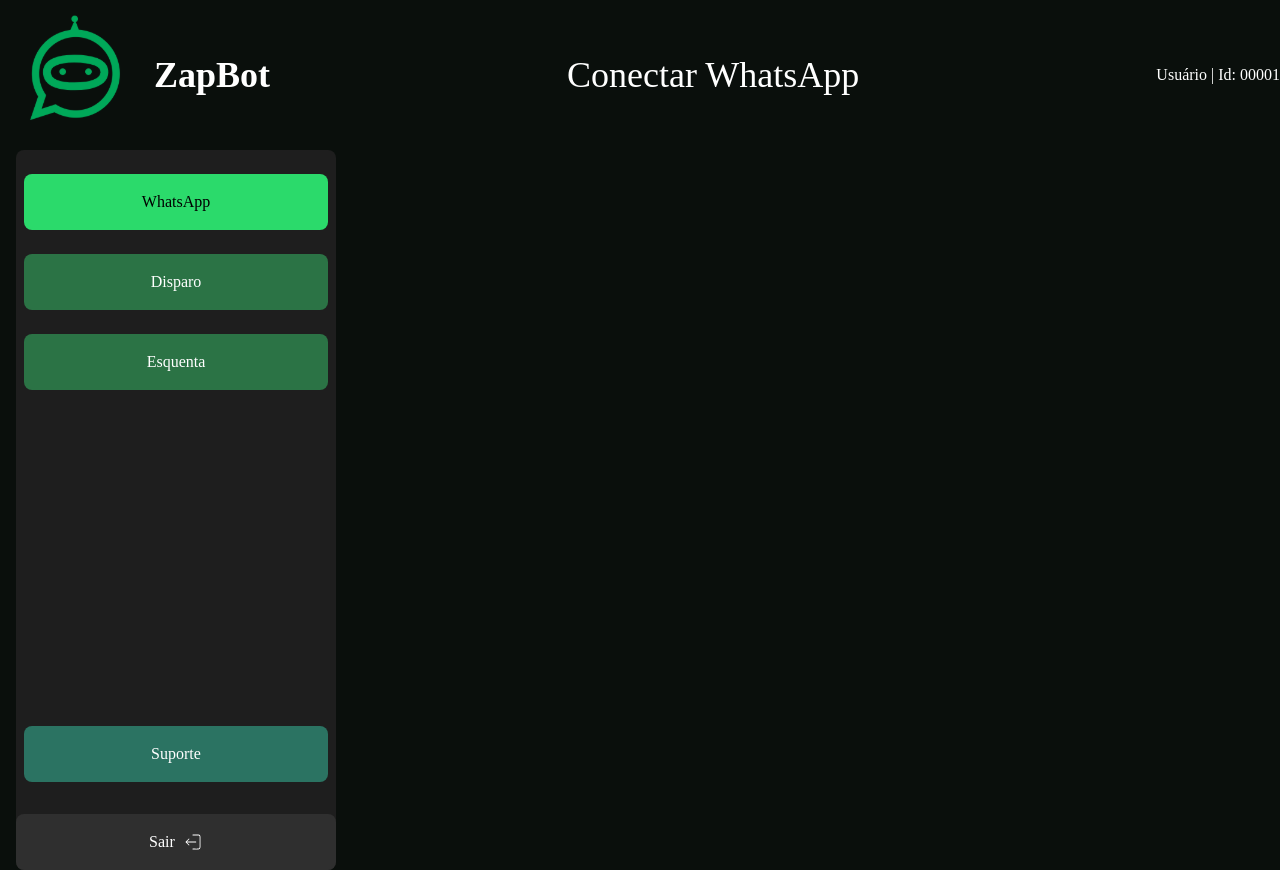
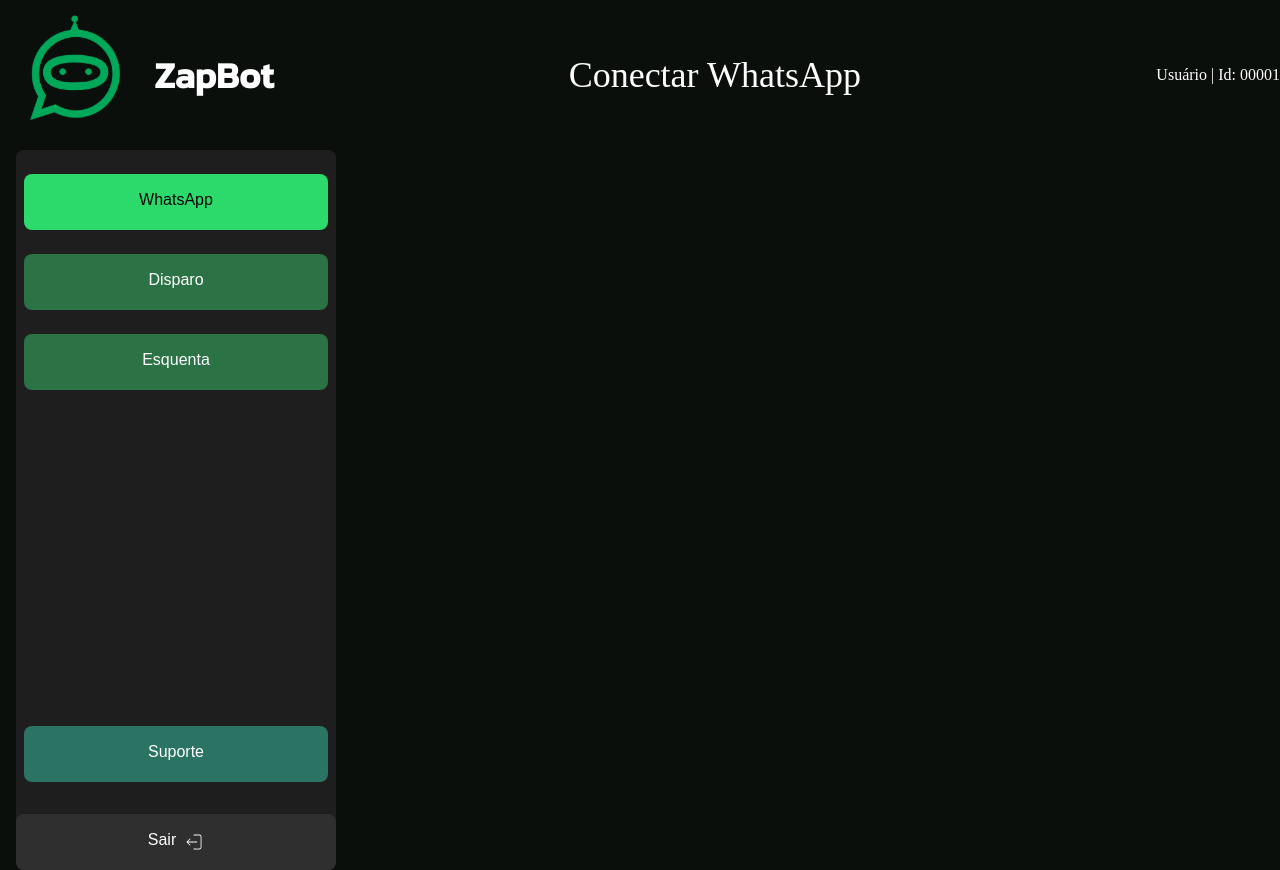
Before and after one commit to RoBruns/PontoConnect, a Next.js app in the folder web/: page / in a window 1280 px wide. Built offline with nearby package versions, Linux system fonts and the light colour scheme.

Commit message:
feat: updated left menu fonts

```diff
--- a/web/src/app/login/page.tsx
+++ b/web/src/app/login/page.tsx
@@ -1,35 +1,60 @@
-export default function Login() {
-    const inputClass = "mb-[50px] rounded-xl outline-none h-[40px] w-[400px] p-2 text-gray-900 focus:border-green-600 focus:border-2 transition ease-in-out"
-    const buttonClass = "text-lg rounded-xl p-1 flex w-[200px] justify-center pt-[6px] bg-green-primary text-gray-900 hover:bg-green-600 hover:scale-105 transition ease-in-out"
+import { Logo } from "@/components/Logo";
 
+export default function page() {
+    const inputClass =
+        "mb-[50px] rounded-xl outline-none h-[40px] w-[400px] p-2 text-gray-900 focus:border-green-600 focus:border-2 transition ease-in-out";
+    const buttonClass =
+        "text-lg rounded-xl p-1 flex w-[200px] justify-center pt-[6px] bg-green-primary text-gray-900 hover:bg-green-600 hover:scale-105 transition ease-in-out";
 
     return (
+        <>
+            <Logo />
             <div className="h-[75%] w-full flex flex-col items-center justify-center">
                 <div className="w-[720px] h-[540px] bg-green-dark rounded-[15px] text-gray-50">
                     <form
                         action="/submit-your-login-form"
                         className="flex-col items-center justify-center flex h-[540px] p-40 font-sans"
-                    method="post">
-
+                        method="post"
+                    >
                         <div className="flex items-start flex-col ">
                             <label htmlFor="username">Login</label>
-                        <input className={inputClass} type="text" id="username" name="username" required />
+                            <input
+                                className={inputClass}
+                                type="text"
+                                id="username"
+                                name="username"
+                                required
+                            />
                         </div>
                         <div className="flex items-start flex-col">
                             <label htmlFor="password">Senha</label>
-                        <input className={inputClass} type="password" id="password" name="password" required />
+                            <input
+                                className={inputClass}
+                                type="password"
+                                id="password"
+                                name="password"
+                                required
+                            />
                         </div>
                         <div className="mt-5">
-                        <button className={buttonClass} type="submit">Conectar-se</button>
+                            <button className={buttonClass} type="submit">
+                                Conectar-se
+                            </button>
                         </div>
-
                     </form>
                 </div>
                 <div className="items-start w-[720px] text-gray-50">
                     <p className="pl-5 pt-1 font-sans">
-                    <a className="hover:underline" href="#">Termos de uso</a> |{" "}
-                    <a className="hover:underline" href="#">Contato</a></p>
+                        <a className="hover:underline" href="#">
+                            Termos de uso
+                        </a>{" "}
+                        |{" "}
+                        <a className="hover:underline" href="#">
+                            Contato
+                        </a>
+                    </p>
                 </div>
             </div>
-    )
+        </>
+    );
 }
--- a/web/src/components/Header.tsx
+++ /dev/null
@@ -1,18 +0,0 @@
-import Image from 'next/image';
-
-
-export default function Header() {
-    return (
-        <header>
-            <div className='p-6 flex items-center'>
-                <Image
-                    src="/icon.png"
-                    alt="ZapBot"
-                    width={85}
-                    height={85}
-                />
-                <h1 className='font-logo text-gray-100 text-[40px]'>ZapBot</h1>
-            </div>
-        </header>
-    )
-}
--- a/web/src/components/Header/Header.tsx
+++ b/web/src/components/Header/Header.tsx
@@ -4,7 +4,7 @@ export function Header() {
     return (
         <header className="flex justify-between items-center">
             <Logo />
-            <h1 className="text-4xl text-white">Conectar WhatsApp</h1>
+            <h1 className="text-4xl text-white ">Conectar WhatsApp</h1>
             <p className="text-white">Usuário | Id: 00001</p>
         </header>
     );
--- a/web/src/components/LeftMenu.tsx
+++ b/web/src/components/LeftMenu.tsx
@@ -3,7 +3,7 @@ import { CiLogout } from "react-icons/ci";
 
 export default function LeftMenu() {
     return (
-        <section className="w-[20rem] h-[45rem] bg-[#1E1E1E] rounded-lg flex flex-col justify-between">
+        <section className="w-[20rem] h-[45rem] bg-[#1E1E1E] rounded-lg flex flex-col justify-between font-sans">
             <div className="flex flex-col px-2 py-6 gap-6">
                 <Button isPageSelected={true}>
                     <p>WhatsApp</p>
--- a/web/src/components/Logo.tsx
+++ b/web/src/components/Logo.tsx
@@ -4,7 +4,9 @@ export function Logo() {
     return (
         <div className="flex gap-1 items-center">
             <Image src={logo} alt="logo" width={150} height={150} />
-            <h1 className="text-4xl font-semibold text-white">ZapBot</h1>
+            <h1 className="text-4xl font-semibold text-white font-logo">
+                ZapBot
+            </h1>
         </div>
     );
 }
```
Also changed, not shown: web/src/app/layout.tsx (+5 -6 lines). Lines whose indentation alone changed are shown as unchanged.
